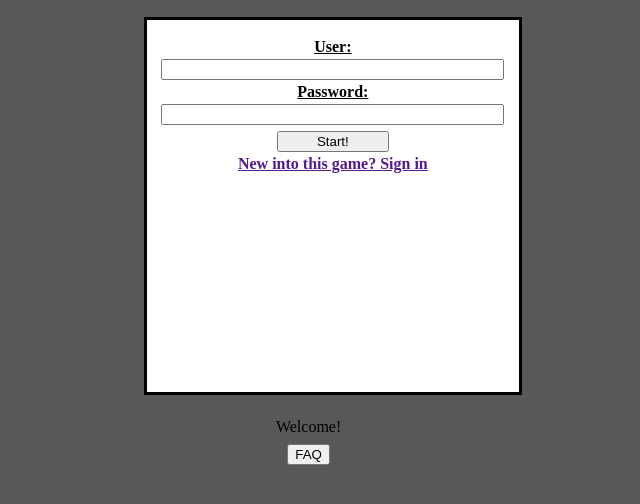
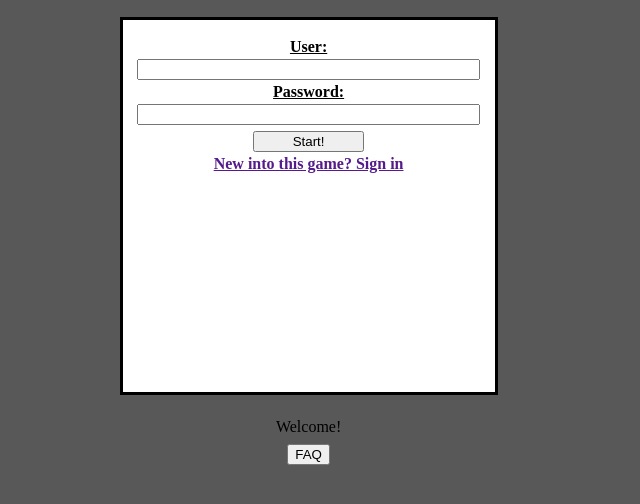
Before and after one commit to edugon/epic-guzzler, a plain HTML site: page index.html in a window 1280 px wide. Shown: the part 54-558 px from the top of the page, without its empty margins (333-973 px from the left). Drawn offline with Linux system fonts and the light colour scheme.

Commit message:
update style.css fix

```diff
--- a/css/style.css
+++ b/css/style.css
@@ -12,7 +12,6 @@ h2 span img {
 }
 #container {
 	margin-bottom: 5px;
-	margin-left: 37%;
 }
 #forms-div {
 	/*background-image: url("../img/foodWallpaper.jpg");*/
@@ -22,6 +21,7 @@ h2 span img {
 	height: 372px;
 	text-align: center;
 	font-size: 1em;
+	margin: auto;
 }
 #sign-in-form {
 	visibility: hidden;
```
